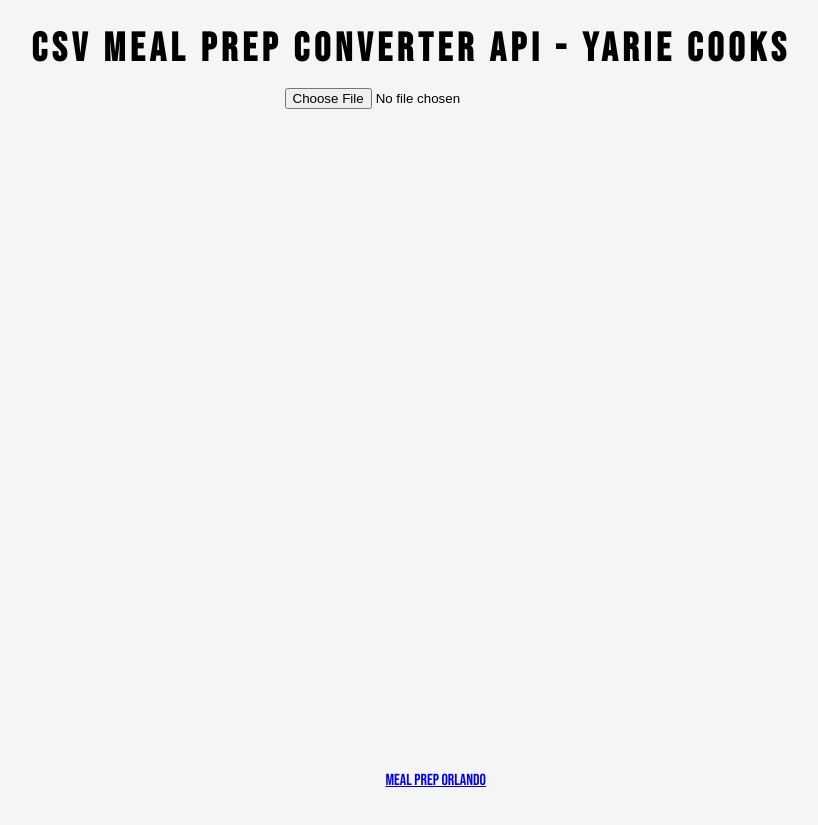
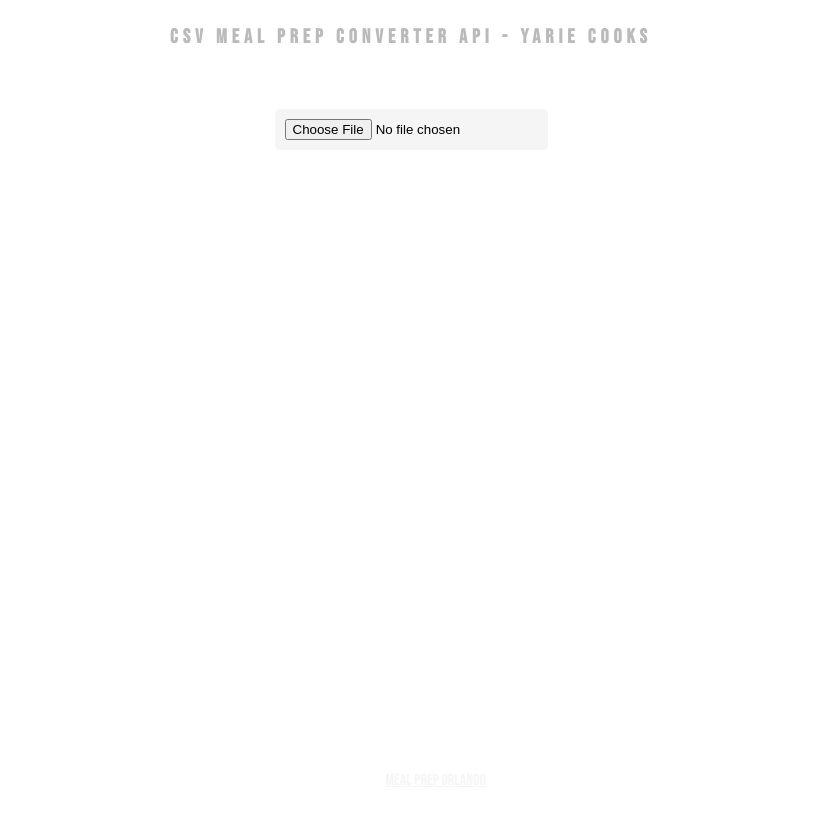
Before and after one commit to Jasonnavarro86/Orlando-Meal-Plan-Yarie-Cooks-csv-Converter, a plain HTML site: page index.html in a window 1280 px wide. Shown: the whole page, without its empty margins (229-1047 px from the left). Drawn offline with Linux system fonts and the light colour scheme.

Commit message:
Changed style for embeded site.

```diff
--- a/index.html
+++ b/index.html
@@ -13,6 +13,7 @@
 </head>
 
 <body>
+    <div id="container">
         <!-- Title -->
         <h1>CSV MEAL PREP CONVERTER API - YARIE COOKS</h1>
         <!-- Loader -->
@@ -20,10 +21,11 @@
             <img src="loader.svg" alt="Loading">
         </div>
         <!-- Image Container -->
-    <div class="image-container" id="image-container">
+        <div class="input-container" id="input-container">
             <input type="file" id="uploadfile" onChange="readImage(this)" accept=".csv">
         </div>
         <a id="yarie-cooks-link" href="www.yariecooks.com">Meal Prep Orlando</a>
+    </div>
     <!-- Script -->
     <script src="script.js" async defer></script>
 </body>
--- a/style.css
+++ b/style.css
@@ -8,23 +8,37 @@ body {
     margin: 0;
     min-height: 100vh;
     font-family: 'Bebas Neue', sans-serif;
-    background-color: whitesmoke;
+    background-color: white;
 }
 
 h1 {
     text-align: center;
     margin-top: 25px;
-    margin-bottom: 15px;
-    font-size: 40px;
+    margin-bottom: 60px;
+    font-size: 20px;
     letter-spacing: 5px;
+    color: rgb(186, 186, 186);
+}
+#uploadfile{
+    background-color: whitesmoke;
+    padding: 10px;
+    border-radius: 5px;
+    text-align: center;
+}
+#uploadfile:hover{
+    cursor: pointer;
+}
+
+#container{
+ margin: auto;
+ width: 540px;
 }
 
 /* Loader */
 
 .loader {
     position: fixed;
-    top: 0;
-    bottom: 0;
+    top: 10;
     right: 0;
     left: 0;
     background: rgba(255, 255, 255, 0.8);
@@ -32,14 +46,14 @@ h1 {
 
 .loader img {
     position: fixed;
-    top: 50%;
+    top: 20%;
     left: 50%;
     transform: translate(-50%, -50%);
 }
 
-/* Image Container */
+/* Input Container */
 
-.image-container {
+.input-container {
     margin: 10px 30%;
     display: flex;
     justify-content: center;
@@ -51,6 +65,7 @@ h1 {
     position: fixed;
     bottom: 0;
     left: 18%;
+    color: whitesmoke;
 }
 /* Media Query: Large Smart Phone */
 
@@ -59,7 +74,7 @@ h1 {
         font-size: 20px;
     }
 
-    .image-container {
+    .input-container {
         margin: 10px;
     }
 }
```
Lines whose indentation alone changed are shown as unchanged.
